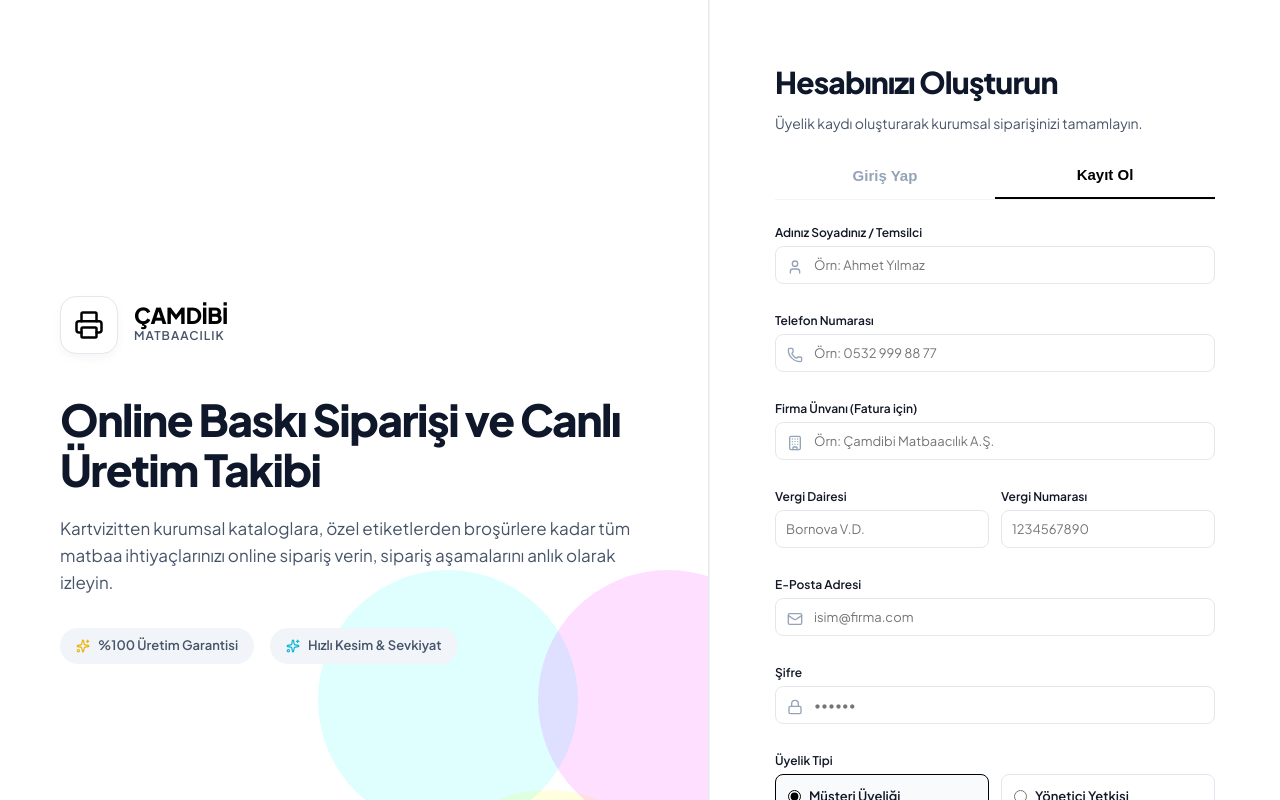
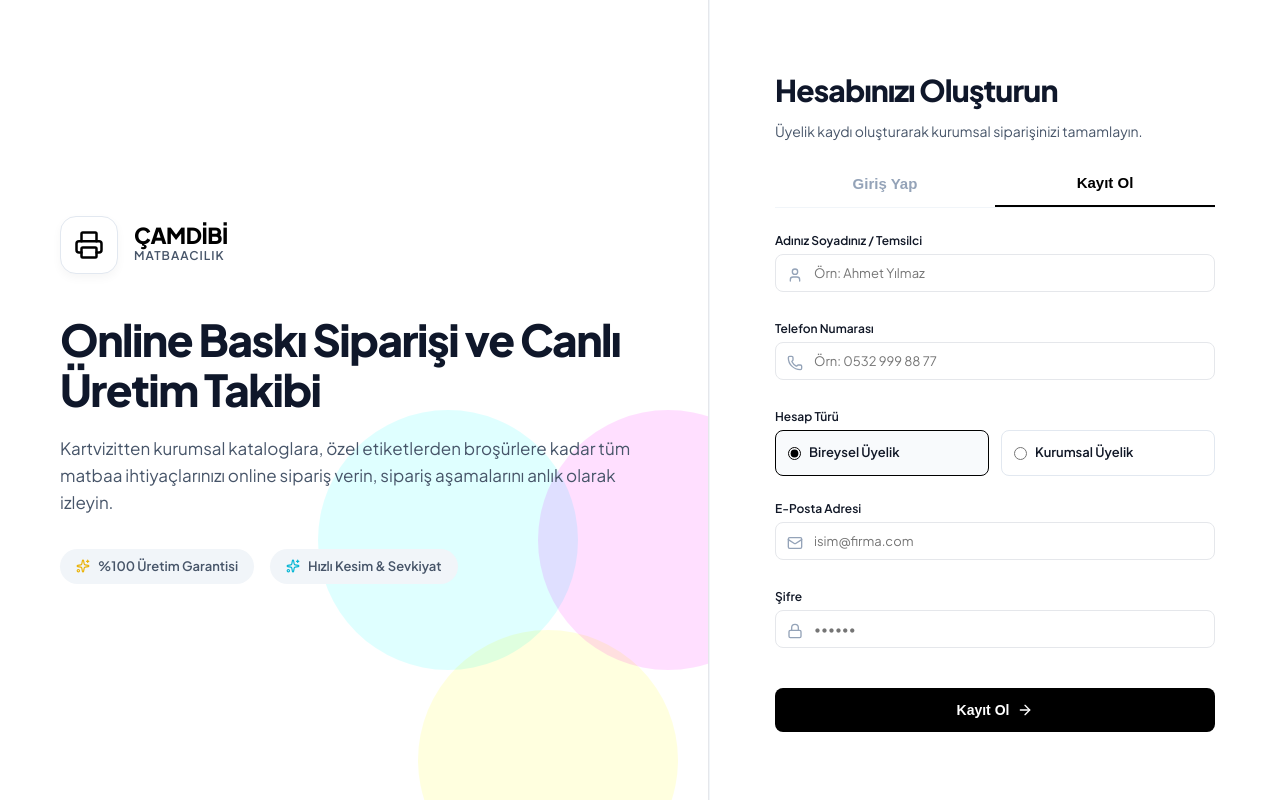
Before and after one commit to egekolatan/camdibi.com, a React (Vite) app: page / in a window 1280 px wide. Both pictures are taken after a click on the button "Kayıt Ol". Shown: the top 800 px of the page. Built offline with nearby package versions, Linux system fonts and the light colour scheme.

Commit message:
feat: make corporate fields optional with selector and remove role inputs

```diff
--- a/src/components/AuthGate.jsx
+++ b/src/components/AuthGate.jsx
@@ -8,7 +8,7 @@ export default function AuthGate({ onLoginSuccess }) {
   const [password, setPassword] = useState('');
   const [name, setName] = useState('');
   const [phone, setPhone] = useState('');
-  const [role, setRole] = useState('Müşteri');
+  const [isCorporate, setIsCorporate] = useState(false);
   const [companyName, setCompanyName] = useState('');
   const [taxOffice, setTaxOffice] = useState('');
   const [taxNumber, setTaxNumber] = useState('');
@@ -30,9 +30,9 @@ export default function AuthGate({ onLoginSuccess }) {
           email,
           password,
           phone: phone || undefined,
-          company_name: companyName || undefined,
-          tax_office: taxOffice || undefined,
-          tax_number: taxNumber || undefined
+          company_name: isCorporate ? (companyName || undefined) : undefined,
+          tax_office: isCorporate ? (taxOffice || undefined) : undefined,
+          tax_number: isCorporate ? (taxNumber || undefined) : undefined
         });
       }
 
@@ -270,6 +270,48 @@ export default function AuthGate({ onLoginSuccess }) {
                   </div>
                 </div>
 
+                <div className="form-group" style={{ marginBottom: '8px' }}>
+                  <label className="form-label">Hesap Türü</label>
+                  <div style={{ display: 'flex', gap: '12px' }}>
+                    <label style={{
+                      flex: 1,
+                      padding: '12px',
+                      border: `1.5px solid ${!isCorporate ? '#000000' : '#e2e8f0'}`,
+                      borderRadius: '8px',
+                      cursor: 'pointer',
+                      display: 'flex',
+                      gap: '8px',
+                      alignItems: 'center',
+                      backgroundColor: !isCorporate ? '#f8fafc' : 'transparent',
+                      fontSize: '13px',
+                      fontWeight: '600',
+                      transition: 'all 0.15s ease'
+                    }}>
+                      <input type="radio" name="accountType" checked={!isCorporate} onChange={() => setIsCorporate(false)} style={{ accentColor: '#000000' }} />
+                      Bireysel Üyelik
+                    </label>
+                    <label style={{
+                      flex: 1,
+                      padding: '12px',
+                      border: `1.5px solid ${isCorporate ? '#000000' : '#e2e8f0'}`,
+                      borderRadius: '8px',
+                      cursor: 'pointer',
+                      display: 'flex',
+                      gap: '8px',
+                      alignItems: 'center',
+                      backgroundColor: isCorporate ? '#f8fafc' : 'transparent',
+                      fontSize: '13px',
+                      fontWeight: '600',
+                      transition: 'all 0.15s ease'
+                    }}>
+                      <input type="radio" name="accountType" checked={isCorporate} onChange={() => setIsCorporate(true)} style={{ accentColor: '#000000' }} />
+                      Kurumsal Üyelik
+                    </label>
+                  </div>
+                </div>
+
+                {isCorporate && (
+                  <>
                     <div className="form-group">
                       <label className="form-label">Firma Ünvanı (Fatura için)</label>
                       <div style={{ position: 'relative' }}>
@@ -278,6 +320,7 @@ export default function AuthGate({ onLoginSuccess }) {
                           type="text"
                           className="form-input"
                           placeholder="Örn: Çamdibi Matbaacılık A.Ş."
+                          required={isCorporate}
                           style={{ paddingLeft: '38px', borderRadius: '8px' }}
                           value={companyName}
                           onChange={(e) => setCompanyName(e.target.value)}
@@ -292,6 +335,7 @@ export default function AuthGate({ onLoginSuccess }) {
                           type="text"
                           className="form-input"
                           placeholder="Bornova V.D."
+                          required={isCorporate}
                           style={{ borderRadius: '8px' }}
                           value={taxOffice}
                           onChange={(e) => setTaxOffice(e.target.value)}
@@ -303,12 +347,15 @@ export default function AuthGate({ onLoginSuccess }) {
                           type="text"
                           className="form-input"
                           placeholder="1234567890"
+                          required={isCorporate}
                           style={{ borderRadius: '8px' }}
                           value={taxNumber}
                           onChange={(e) => setTaxNumber(e.target.value)}
                         />
                       </div>
                     </div>
+                  </>
+                )}
               </>
             )}
 
@@ -344,47 +391,7 @@ export default function AuthGate({ onLoginSuccess }) {
               </div>
             </div>
 
-            {!isLogin && (
-              <div className="form-group" style={{ marginBottom: '8px' }}>
-                <label className="form-label">Üyelik Tipi</label>
-                <div style={{ display: 'flex', gap: '12px' }}>
-                  <label style={{
-                    flex: 1,
-                    padding: '12px',
-                    border: `1.5px solid ${role === 'Müşteri' ? '#000000' : '#e2e8f0'}`,
-                    borderRadius: '8px',
-                    cursor: 'pointer',
-                    display: 'flex',
-                    gap: '8px',
-                    alignItems: 'center',
-                    backgroundColor: role === 'Müşteri' ? '#f8fafc' : 'transparent',
-                    fontSize: '13px',
-                    fontWeight: '600',
-                    transition: 'all 0.15s ease'
-                  }}>
-                    <input type="radio" checked={role === 'Müşteri'} onChange={() => setRole('Müşteri')} style={{ accentColor: '#000000' }} />
-                    Müşteri Üyeliği
-                  </label>
-                  <label style={{
-                    flex: 1,
-                    padding: '12px',
-                    border: `1.5px solid ${role === 'Yönetici' ? '#000000' : '#e2e8f0'}`,
-                    borderRadius: '8px',
-                    cursor: 'pointer',
-                    display: 'flex',
-                    gap: '8px',
-                    alignItems: 'center',
-                    backgroundColor: role === 'Yönetici' ? '#f8fafc' : 'transparent',
-                    fontSize: '13px',
-                    fontWeight: '600',
-                    transition: 'all 0.15s ease'
-                  }}>
-                    <input type="radio" checked={role === 'Yönetici'} onChange={() => setRole('Yönetici')} style={{ accentColor: '#000000' }} />
-                    Yönetici Yetkisi
-                  </label>
-                </div>
-              </div>
-            )}
+
 
             <button type="submit" className="btn btn-primary" disabled={loading} style={{ width: '100%', marginTop: '12px', padding: '14px', borderRadius: '8px', display: 'flex', justifyContent: 'center', alignItems: 'center', gap: '8px', fontSize: '14px' }}>
               {loading ? (
```
Lines whose indentation alone changed are shown as unchanged.
